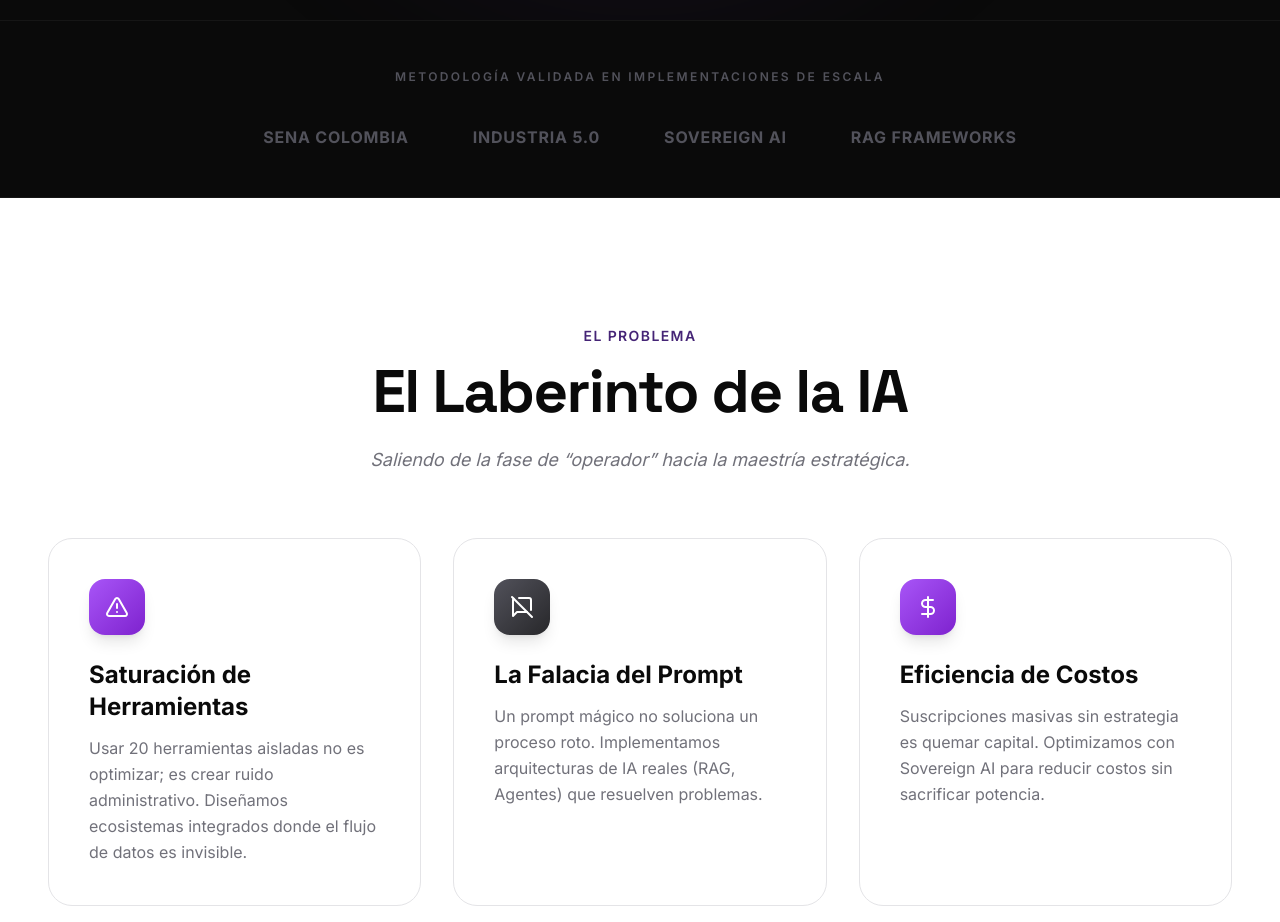
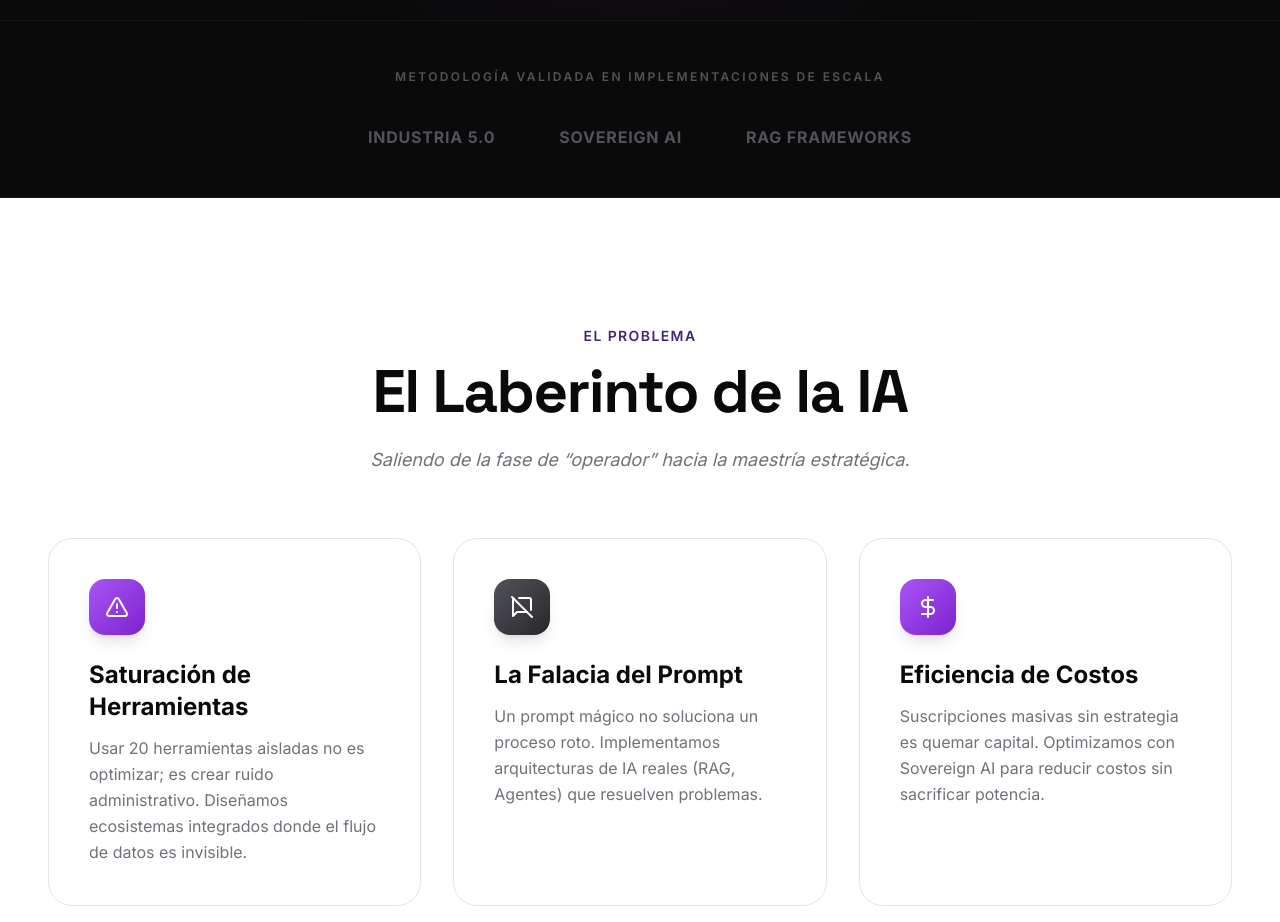
Before and after one commit to Jmimo815/flipador-web, a Next.js app: page / in a window 1280 px wide. Shown: the part 780-1702 px from the top of the page. Built offline with nearby package versions, Linux system fonts and the light colour scheme.

Commit message:
fix: remove SENA COLOMBIA from authority bar

```diff
--- a/components/sections/Authority.tsx
+++ b/components/sections/Authority.tsx
@@ -1,6 +1,5 @@
 export default function Authority() {
   const partners = [
-    'SENA COLOMBIA',
     'INDUSTRIA 5.0',
     'SOVEREIGN AI',
     'RAG FRAMEWORKS',
```
Also changed, not shown: screenshot-full.png (added).
